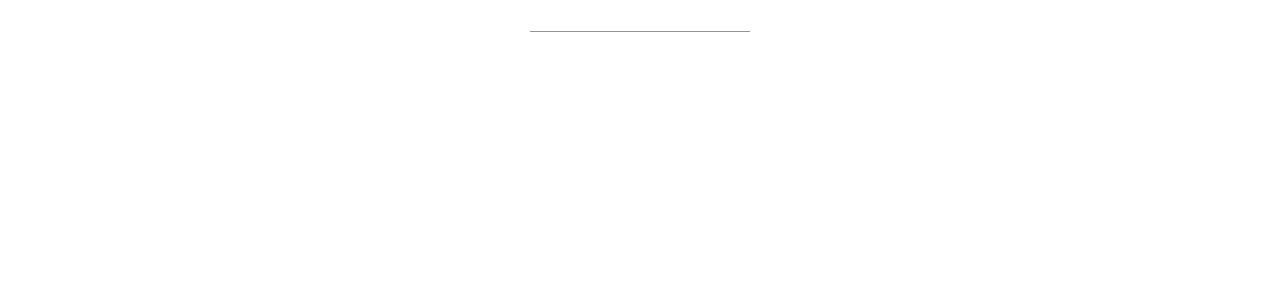
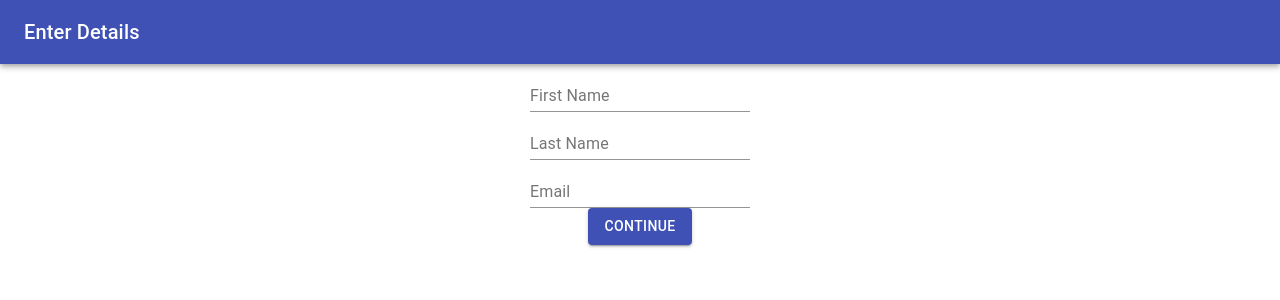
Before and after one commit to dotrider/Form, a React (Create React App) app: page / in a window 1280 px wide. Shown: the top 300 px of the page. Built offline with nearby package versions, Linux system fonts and the light colour scheme.

Commit message:
adding MUI

```diff
--- a/src/Components/Form.js
+++ b/src/Components/Form.js
@@ -12,7 +12,9 @@
       [ bio, setBio ] = useState(''),
       [ step, setStep ] = useState(1);
 
-
+      console.log('firstName', firstName)
+      console.log('last', lastName)
+      console.log('email', email)
 
       const nextStep = () => {
         setStep(step + 1)
--- a/src/Components/Step1.js
+++ b/src/Components/Step1.js
@@ -1,19 +1,51 @@
 import React from 'react'
 // import { MuiThemeProvider } from '@material-ui/core/styles';
-import {MuiThemeProvider, TextField, RaisedButton, AppBar } from '@material-ui/core'
+import {TextField, AppBar, Toolbar, Typography, Button} from '@material-ui/core'
 
-const Step1 = ({nexStep, setVals, vals}) => {
+
+
+
+
+
+
+const Step1 = ({nextStep, setVals: {setFirstName, setLastName, setEmail }, vals}) => {
+console.log(nextStep,'next')
+console.log(vals,'vals')
 
 const next = () => {
-    nexStep()
+    nextStep()
 }
     return (
             <>
-                <AppBar title='Enter User Details'/>
+                <AppBar position="static">
+                    <Toolbar>
+                        <Typography variant="h6" >
+                            Enter Details
+                        </Typography>
+                    </Toolbar>
+                </AppBar>
                 <TextField
-                    hintText='Enter Your First Name'
-                    floatingLabelText='First Name'
+                    label="First Name"
+                    onChange={e => setFirstName(e.target.value)}
                 />
+                <br/>
+                 <TextField
+                    label="Last Name"
+                    onChange={e => setLastName(e.target.value)}
+                />
+                <br/>
+                 <TextField
+                    label="Email"
+                    onChange={e => setEmail(e.target.value)}
+                    htmlFor="outlined-adornment-email"
+                />
+                <br/>
+
+                <Button variant="contained" color="primary"
+                    onClick={next}
+                >
+                    Continue
+                </Button>
             </>
 
     )
--- a/src/Components/Step2.js
+++ b/src/Components/Step2.js
@@ -3,7 +3,7 @@
 const Step2 = () => {
     return (
         <div>
-
+            step2
         </div>
     )
 }
```
